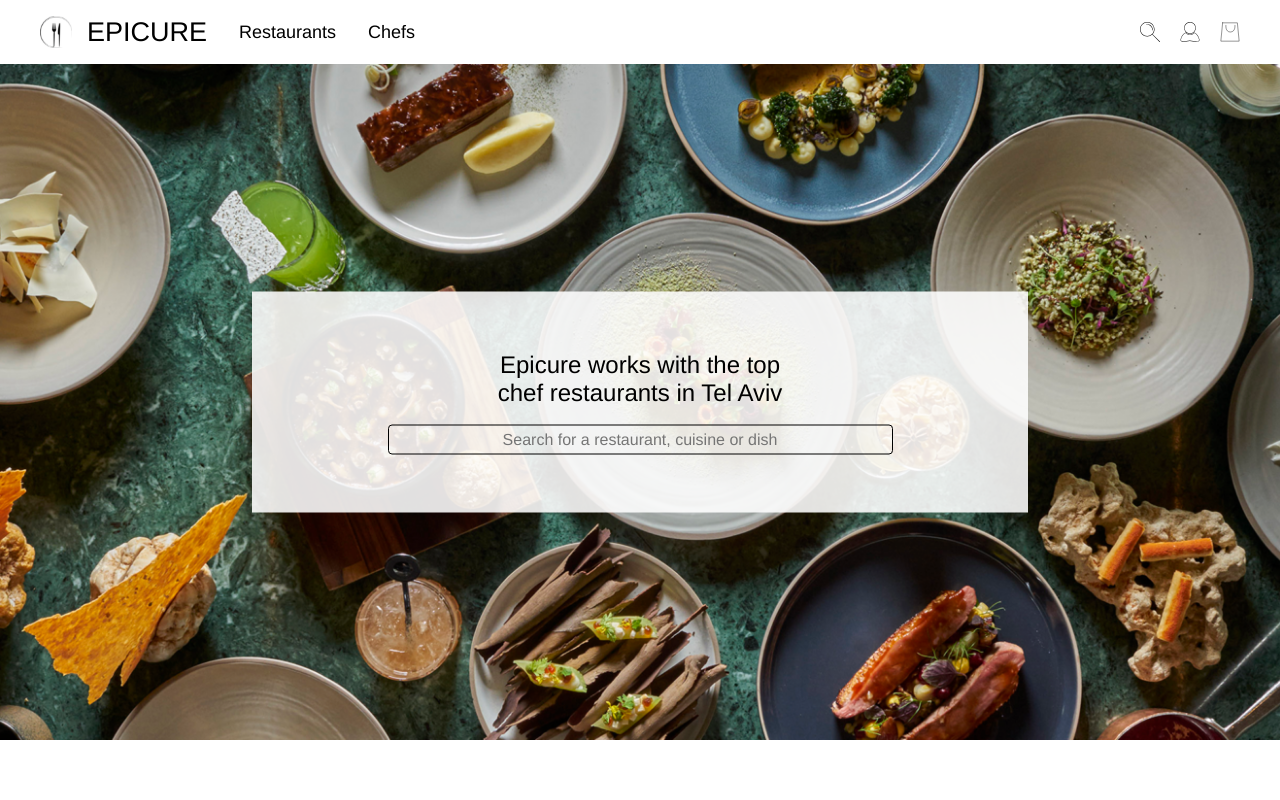
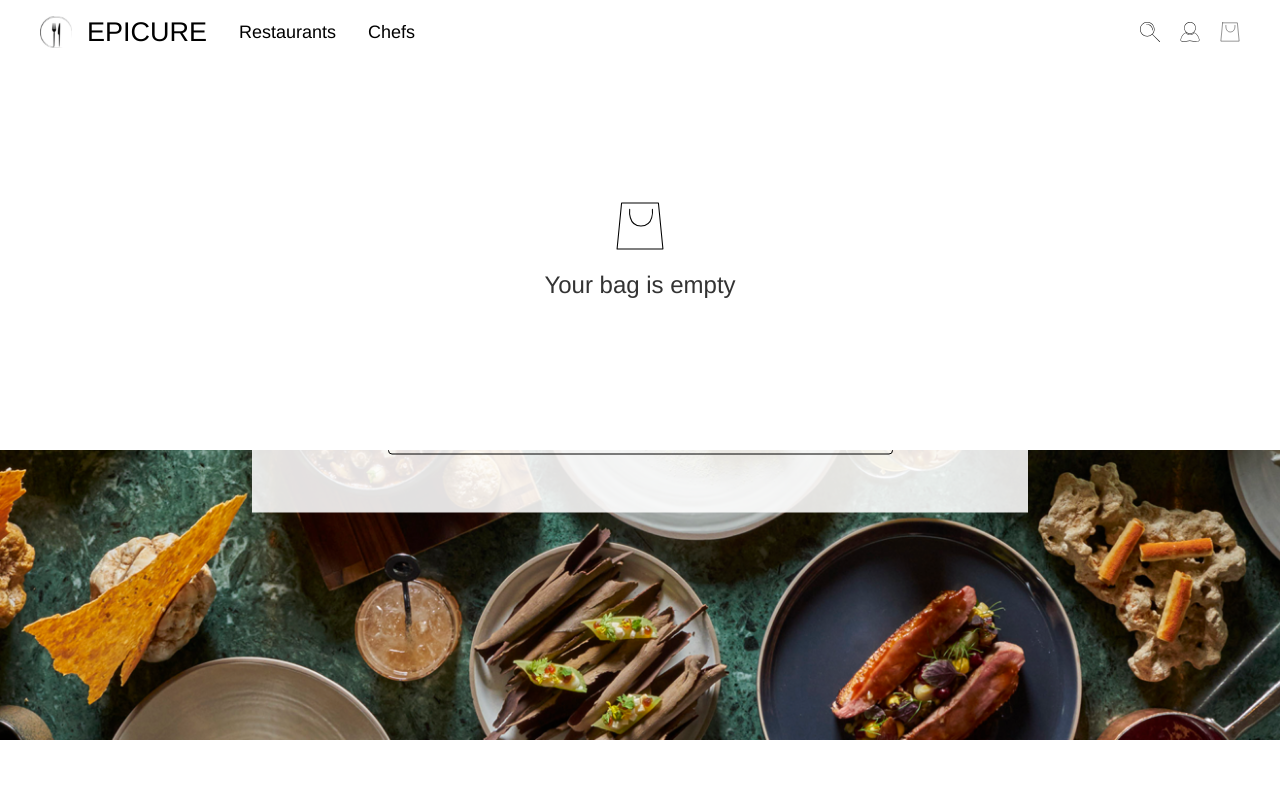
Before and after one commit to n-shahaf/epicure, a Next.js app: page / in a window 1280 px wide. Shown: the top 800 px of the page. Built offline with nearby package versions, Linux system fonts and the light colour scheme.

Commit message:
Add CartModal component

```diff
--- /dev/null
+++ b/src/components/CartModal/CartModal.module.scss
@@ -0,0 +1,29 @@
+.modal {
+    z-index: 10;
+    position: absolute;
+    top: 50px;
+    left: 0;
+    width: 100%;
+    height: 400px;
+    display: flex;
+    flex-direction: column;
+    align-items: center;
+    justify-content: center;
+    gap: 20px;
+    background-color: white;
+
+    .CartBackground {
+        width: 50px;
+        height: 50px;
+        top: 50%;
+        left: 50%;
+    }
+
+    h2 {
+        font-size: 24px;
+        font-weight: 200;
+        color: #333;
+    }
+
+
+}
--- /dev/null
+++ b/src/components/CartModal/CartModal.tsx
@@ -0,0 +1,19 @@
+'use client'
+import styles from '@/components/CartModal/CartModal.module.scss'
+import BagIcon from '@/assets/icons/BagIcon.svg'
+import clsx from 'clsx'
+type CartModalProps = {
+    isOpen: boolean
+    toggleModal: (state: boolean) => void
+}
+
+const CartModal = ({ isOpen }: CartModalProps) => {
+
+    return (
+        <div className={clsx(styles.modal, isOpen && styles.open)}>
+            <BagIcon className={styles.CartBackground} />
+            <h2>Your bag is empty</h2>
+        </div>
+    )
+}
+export default CartModal
--- a/src/components/Header/Header.tsx
+++ b/src/components/Header/Header.tsx
@@ -4,18 +4,20 @@ import { useCallback, useState } from 'react'
 import NavBar from '@/components/Header/NavBar'
 import MobileNav from '@/components/Header/MobileNav'
 import SearchModal from '@/components/SearchModal/SearchModal'
+import CartModal from '@/components/CartModal/CartModal'
 
 const Header = () => {
     const [isMenuOpen, setIsMenuOpen] = useState(false)
+    const [isSearchOpen, setIsSearchOpen] = useState(false)
+    const [isCartOpen, setIsCartOpen] = useState(false)
     const toggleMenu = useCallback((state: boolean) => setIsMenuOpen(state), [])
-    const [isSearchOpen, setIsSearchOpen] = useState(false)
 
     return (
         <header className={styles.header}>
             <NavBar openMenu={() => toggleMenu(true)} setIsSearchOpen={setIsSearchOpen} />
             <MobileNav isMenuOpen={isMenuOpen} closeMenu={() => toggleMenu(false)} />
             <SearchModal isOpen={isSearchOpen} setIsOpen={setIsSearchOpen} />
-
+            <CartModal isOpen={isCartOpen} toggleModal={(state: boolean) => setIsCartOpen(!state)} />
         </header>
     )
 }
```
